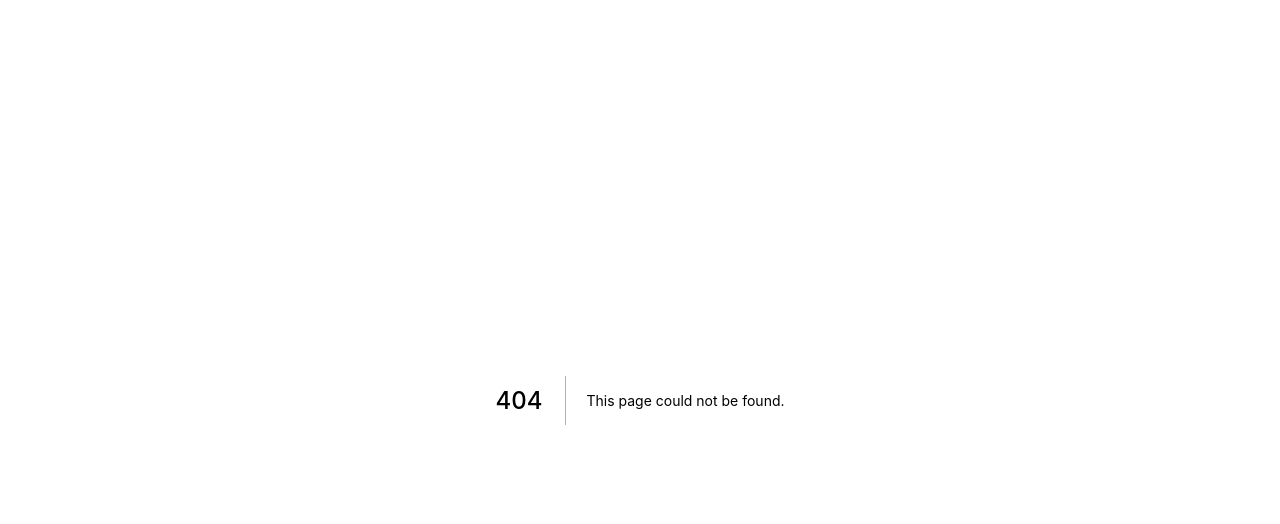
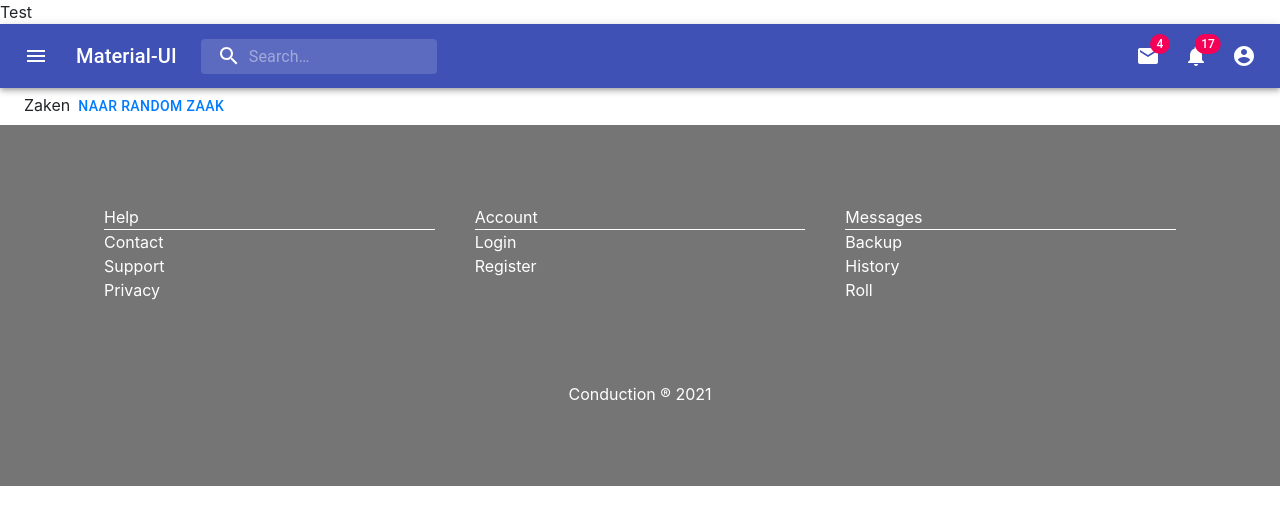
Before and after one commit to ConductionNL/api-connector, a Next.js app in the folder pwa/: page /zaken in a window 1280 px wide. Before the commit this address had no page. Shown: the top 524 px of the page. Built offline with nearby package versions, Linux system fonts and the light colour scheme.

Commit message:
Zaken page (testing)

```diff
--- a/pwa/pages/index.tsx
+++ b/pwa/pages/index.tsx
@@ -21,7 +21,10 @@ const Welcome = () => (
     <Header />
 
     <Container>
-      <div>Iets anders ajdnssakjbdshdbhahjshjadb</div>
+      <div>Iets anders test</div>
+      <Button href="/zaken" color="primary">
+        Naar zaken page
+      </Button>
     </Container>
 
     <Footer />
--- /dev/null
+++ b/pwa/pages/zaken/index.tsx
@@ -0,0 +1,30 @@
+import Button from "@material-ui/core/Button";
+import Container from "@material-ui/core/Container";
+import React from "react";
+import Footer from "../../components/common/footer";
+import Head from "next/head";
+import Header from "../../components/common/header";
+import Link from 'next/link'
+
+function Index() {
+
+  const zakenHref = '/zaken/' + Math.floor(Math.random() * 10);
+
+  return <div>
+
+    <Header/>
+
+    <Container>
+      Zaken
+      <Button color="primary">
+        <Link href={zakenHref}>
+        Naar random zaak
+        </Link>
+      </Button>
+    </Container>
+
+    <Footer/>
+  </div>
+}
+
+export default Index
```
Also changed, not shown: pwa/pages/zaken/[id].tsx (added, +30 -0 lines), pwa/components/common/layout.tsx (added).
